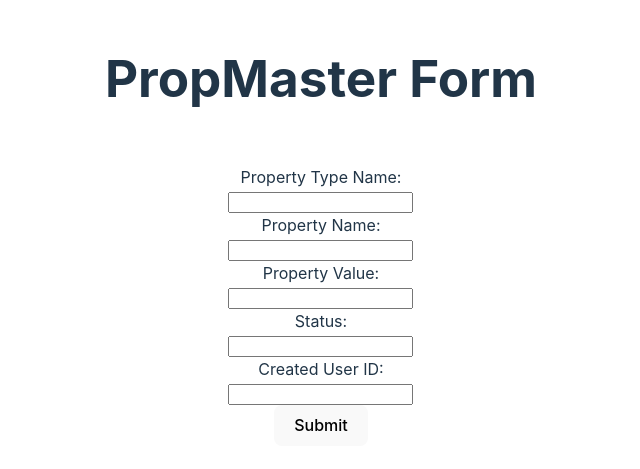
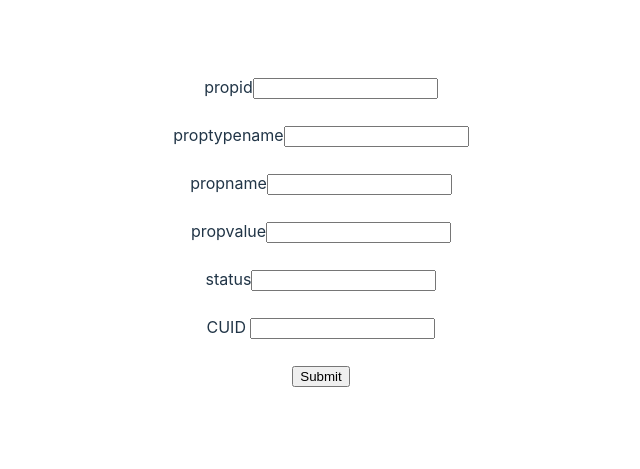
Before and after one commit to gaurang4453/CRM_FRONTED, a React (Vite) app: page / in a window 1280 px wide. Shown: the part 169-638 px from the top of the page, without its empty margins (319-959 px from the left). Built offline with nearby package versions, Linux system fonts and the light colour scheme.

Commit message:
raw frontend

```diff
--- a/src/components/Form/Form.jsx
+++ b/src/components/Form/Form.jsx
@@ -81,140 +81,140 @@
 
 // export default Form;
 
-import React, { useState } from "react";
-import AxiosInstance from "../../AxiosInstance.js";
+// import React, { useState } from "react";
+// import AxiosInstance from "../../AxiosInstance.js";
 
-const Form = () => {
-  const [formData, setFormData] = useState({
-    PropTypeName: "",
-    PropName: "",
-    PropValue: "",
-    Status: "",
-    CUID: "",
-  });
+// const Form = () => {
+//   const [formData, setFormData] = useState({
+//     PropTypeName: "",
+//     PropName: "",
+//     PropValue: "",
+//     Status: "",
+//     CUID: "",
+//   });
 
-  const handleChange = (e) => {
-    setFormData({ ...formData, [e.target.name]: e.target.value });
-  };
+//   const handleChange = (e) => {
+//     setFormData({ ...formData, [e.target.name]: e.target.value });
+//   };
 
-  const handleSubmit = async (e) => {
-    e.preventDefault(); // Prevents page reload
+//   const handleSubmit = async (e) => {
+//     e.preventDefault(); // Prevents page reload
 
-    try {
-      const response = await AxiosInstance.post("/PropMaster", formData);
-      console.log("Successfully submitted data:", response.data);
-      alert("Successfully submitted data");
-    } catch (error) {
-      console.log("Error:", error);
-      alert("Error submitting data");
-    }
-  };
+//     try {
+//       const response = await AxiosInstance.post("/PropMaster", formData);
+//       console.log("Successfully submitted data:", response.data);
+//       alert("Successfully submitted data");
+//     } catch (error) {
+//       console.log("Error:", error);
+//       alert("Error submitting data");
+//     }
+//   };
 
-  return (
-    <div className="container">
-      <h1>PropMaster Form</h1>
-      <br />
-      <form onSubmit={handleSubmit} className="form">
-        <div className="form-group">
-          <label>Property Type Name:</label>
-          <br />
-          <input type="text" name="PropTypeName" value={formData.PropTypeName} onChange={handleChange} required />
-        </div>
-        <div className="form-group">
-          <label>Property Name:</label>
-          <br />
-          <input type="text" name="PropName" value={formData.PropName} onChange={handleChange} required />
-        </div>
-        <div className="form-group">
-          <label>Property Value:</label>
-          <br />
-          <input type="text" name="PropValue" value={formData.PropValue} onChange={handleChange} />
-        </div>
-        <div className="form-group">
-          <label>Status:</label>
-          <br />
-          <input type="text" name="Status" value={formData.Status} onChange={handleChange} />
-        </div>
-        <div className="form-group">
-          <label>Created User ID:</label>
-          <br />
-          <input type="number" name="CUID" value={formData.CUID} onChange={handleChange} />
-        </div>
-        <button type="submit" className="submit-button">Submit</button>
-      </form>
-    </div>
-  );
-};
+//   return (
+//     <div className="container">
+//       <h1>PropMaster Form</h1>
+//       <br />
+//       <form onSubmit={handleSubmit} className="form">
+//         <div className="form-group">
+//           <label>Property Type Name:</label>
+//           <br />
+//           <input type="text" name="PropTypeName" value={formData.PropTypeName} onChange={handleChange} required />
+//         </div>
+//         <div className="form-group">
+//           <label>Property Name:</label>
+//           <br />
+//           <input type="text" name="PropName" value={formData.PropName} onChange={handleChange} required />
+//         </div>
+//         <div className="form-group">
+//           <label>Property Value:</label>
+//           <br />
+//           <input type="text" name="PropValue" value={formData.PropValue} onChange={handleChange} />
+//         </div>
+//         <div className="form-group">
+//           <label>Status:</label>
+//           <br />
+//           <input type="text" name="Status" value={formData.Status} onChange={handleChange} />
+//         </div>
+//         <div className="form-group">
+//           <label>Created User ID:</label>
+//           <br />
+//           <input type="number" name="CUID" value={formData.CUID} onChange={handleChange} />
+//         </div>
+//         <button type="submit" className="submit-button">Submit</button>
+//       </form>
+//     </div>
+//   );
+// };
 
-export default Form;
+// export default Form;
 
 
 
 
 
-// import './App.css'
-// import { useForm } from "react-hook-form";
+// import React, { useState } from "react";
+import { useForm } from "react-hook-form";
 
-// function App() {
+function App() {
 
-//   const {
-//     register,
-//     handleSubmit,
-//     watch,
-//     formState: { errors },
-//    } = useForm();
+  const {
+    register,
+    handleSubmit,
+    watch,
+    formState: { errors },
+   } = useForm();
 
-//    function onSubmit(data) {
-//     console.log("Submitting the form",data);
-//    }
+   function onSubmit(data) {
+    console.log("Submitting the form",data);
+   }
 
-//   return (
+  return (
 
-//     <form onSubmit={handleSubmit(onSubmit)}>
-//       <div>
-//         <label>propid</label>
-//         <input {...register('propid',
-//           {
-//             required: true,
-//              maxLength:{value:4, message:'no more than 4 dgits'} })}/>
-//              {errors.propid && <p>{errors.propid.message}</p>}
-//       </div>
-//       <br/>
+    <form onSubmit={handleSubmit(onSubmit)}>
+      <div>
+        <label>propid</label>
+        <input {...register('propid',
+          {
+            required: true,
+             maxLength:{value:4, message:'no more than 4 digits'} })}/>
+             {errors.propid && <p>{errors.propid.message}</p>}
+      </div>
+      <br/>
 
-//       <div>
-//         <label>proptypename</label>
-//         <input {...register('proptypename')}/>
-//       </div>
-//       <br/>
+      <div>
+        <label>proptypename</label>
+        <input {...register('proptypename')}/>
+      </div>
+      <br/>
 
-//       <div>
-//         <label>propname</label>
-//         <input {...register('propname')}/>
-//       </div>
-//       <br/>
+      <div>
+        <label>propname</label>
+        <input {...register('propname')}/>
+      </div>
+      <br/>
 
-//       <div>
-//         <label>propvalue</label>
-//         <input {...register('propvalue')}/>
-//       </div>
-//       <br/>
+      <div>
+        <label>propvalue</label>
+        <input {...register('propvalue')}/>
+      </div>
+      <br/>
 
-//       <div>
-//         <label>status</label>
-//         <input {...register('status')}/>
-//       </div>
-//       <br/>
+      <div>
+        <label>status</label>
+        <input {...register('status')}/>
+      </div>
+      <br/>
 
-//       <div>
-//         <label>CUID </label>
-//         <input {...register('CUID')}/>
-//       </div>
-//       <br/>
+      <div>
+        <label>CUID </label>
+        <input {...register('CUID')}/>
+      </div>
+      <br/>
 
-//         <input type='submit'/>
-//     </form>
+        <input type='submit'/>
+    </form>
 
-//   )
-// }
+  )
+}
 
-// export default App
+export default App
```
